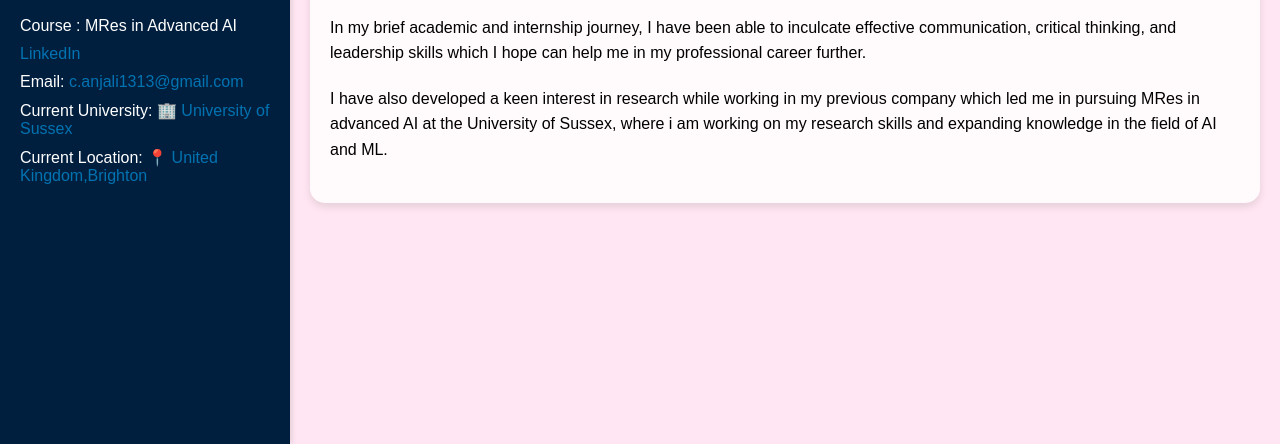
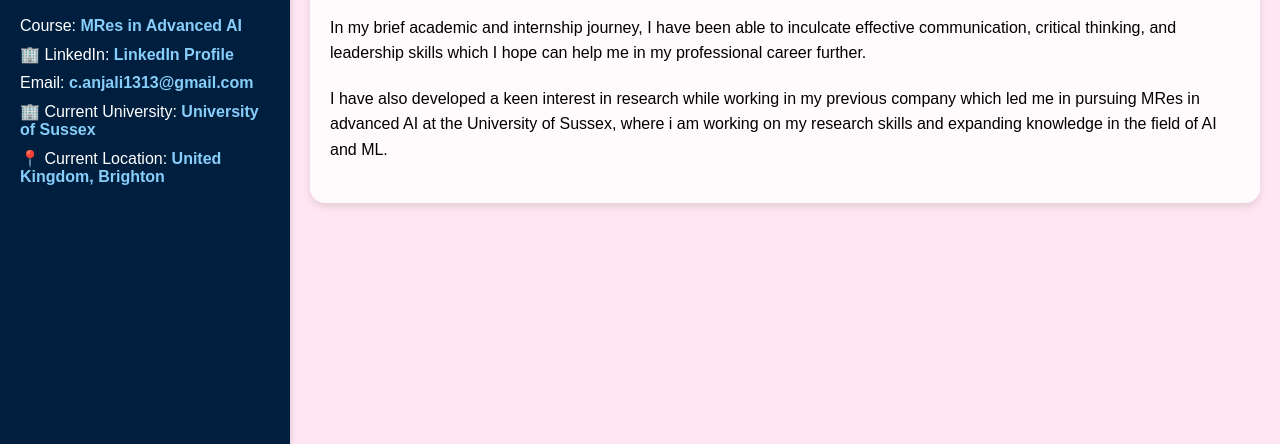
Before and after one commit to Anj09/anjali_c.github.io, a plain HTML site: page index.html in a window 1280 px wide. Shown: the part 396-840 px from the top of the page. Drawn offline with Linux system fonts and the light colour scheme.

Commit message:
Update index.html

```diff
--- a/index.html
+++ b/index.html
@@ -275,11 +275,13 @@
     <div class="sidebar">
         <img src="DSC_8187.jpg" alt="Anjali Chakraborty">
         <h1>Anjali Chakraborty</h1>
-        <p>Course : MRes in Advanced AI</p>
-        <p><a href="https://www.linkedin.com/in/anjali-chakraborty-83b40a1b4/" target="_blank">LinkedIn</a></p>
-        <p>Email: <a href="mailto:c.anjali1313@gmail.com">c.anjali1313@gmail.com</a></p>
-        <p>Current University: <span style="color: #0073b1;">&#127970; University of Sussex</span></p> <!-- Building symbol -->
-        <p>Current Location: <span style="color: #0073b1;">&#128205; United Kingdom,Brighton</span></p> <!-- Location pin symbol -->
+        <p style="color: #ffffff;">Course: <span style="color: #87CEFA; font-weight: bold;">MRes in Advanced AI</span></p>
+        <p style="color: #ffffff;">&#127970; <span style="color: #ffffff;">LinkedIn: </span>
+        <a href="https://www.linkedin.com/in/anjali-chakraborty-83b40a1b4/" target="_blank" style="color: #87CEFA; font-weight: bold; text-decoration: none;">LinkedIn Profile</a></p>
+        <p style="color: #ffffff;">Email: <a href="mailto:c.anjali1313@gmail.com" style="color: #87CEFA; font-weight: bold; text-decoration: none;">c.anjali1313@gmail.com</a></p>
+        <p style="color: #ffffff;"> &#127970; Current University: <span style="color: #87CEFA; font-weight: bold;">University of Sussex</span></p>
+        <p style="color: #ffffff;"> &#128205; Current Location: <span style="color: #87CEFA; font-weight: bold;">United Kingdom, Brighton</span></p>
+
     </div>
 
     <div class="main">
```
